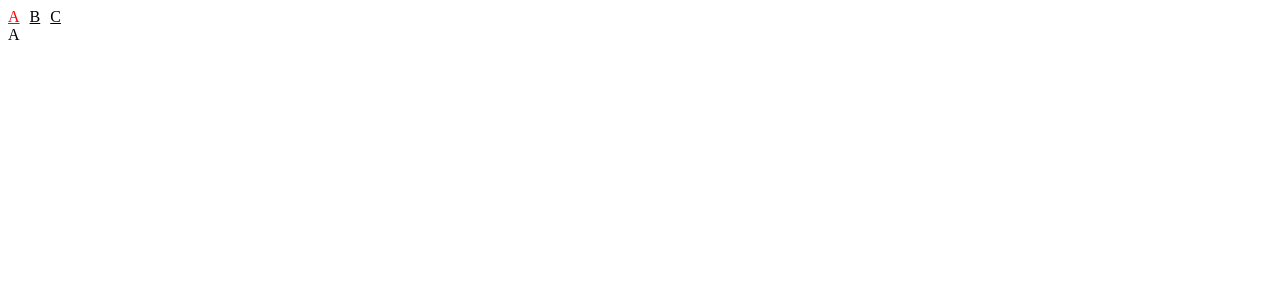
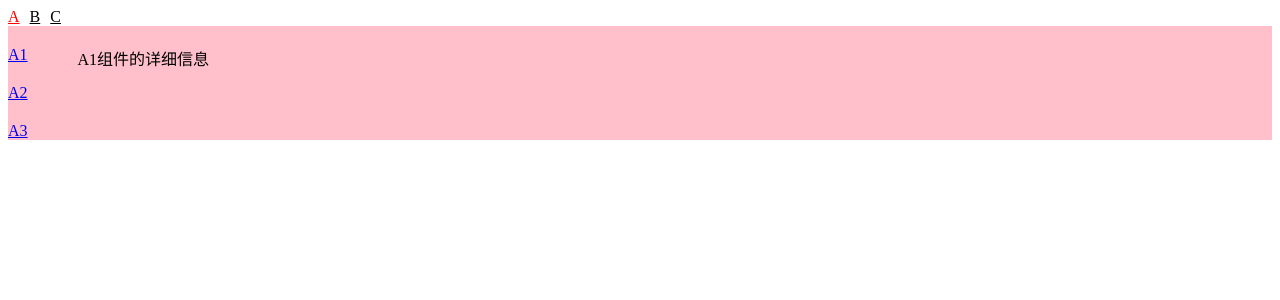
Before and after one commit to stevenliu986/react-router-v6, a React (Vite) app: page /#/a/a1 in a window 1280 px wide. Before the commit this address led to /#/a. Shown: the top 300 px of the page. Built offline with nearby package versions, Linux system fonts and the light colour scheme.

Commit message:
modified:   src/App.jsx 	modified:   src/views/A.jsx 	new file:   src/views/a/A1.jsx 	new file:   src/views/a/A2.jsx 	new file:   src/views/a/A3.jsx

```diff
--- a/src/App.jsx
+++ b/src/App.jsx
@@ -5,6 +5,9 @@ import HomeHead from "./components/HomeHead";
 import A from "./views/A";
 import B from "./views/B";
 import C from "./views/C";
+import A1 from "./views/a/A1";
+import A2 from "./views/a/A2";
+import A3 from "./views/a/A3";
 function App() {
   return (
     <HashRouter>
@@ -23,10 +26,18 @@ function App() {
         */}
         <Routes>
           <Route path="/" element={<Navigate to="/a" />} />
-          <Route path="/a" element={<A />} />
+          <Route path="/a" element={<A />}>
+            {/* V6版本中，要求所有的路由(二级或多级路由)，不再分散到各个组件中编写，
+            而是统一都写在一起进行处理 */}
+            <Route path="/a" element={<Navigate to="/a/a1" />} />
+            <Route path="/a/a1" element={<A1 />} />
+            <Route path="/a/a2" element={<A2 />} />
+            <Route path="/a/a3" element={<A3 />} />
+          </Route>
           <Route path="/b" element={<B />} />
           <Route path="/c" element={<C />} />
-          {/* 如果所有路径都不匹配，就跳到指定的路由地址 */}
+          {/* 如果所有路径都不匹配，就跳到指定的路由地址。可以是404页面，
+          也可以是重定向到指定地址 */}
           <Route path="*" element={<Navigate to="/a" />} />
           {/* <Route
             path="*"
--- a/src/views/A.jsx
+++ b/src/views/A.jsx
@@ -1,7 +1,38 @@
 import React from "react";
+import { Link, Outlet } from "react-router-dom";
+
+import styled from "styled-components";
+
+const DemoBox = styled.div`
+  display: flex;
+  background-color: pink;
+  .menu {
+    margin-right: 50px;
+    a {
+      margin-top: 20px;
+      display: block;
+    }
+  }
+
+  .content {
+    margin-top: 20px;
+  }
+`;
 
 const A = () => {
-  return <div>A</div>;
+  return (
+    <DemoBox>
+      <div className="menu">
+        <Link to="/a/a1">A1</Link>
+        <Link to="/a/a2">A2</Link>
+        <Link to="/a/a3">A3</Link>
+      </div>
+      <div className="content">
+        {/* Outlet：路由容器，用来渲染二（多）级路由匹配的内容 */}
+        <Outlet />
+      </div>
+    </DemoBox>
+  );
 };
 
 export default A;
--- /dev/null
+++ b/src/views/a/A1.jsx
@@ -0,0 +1,7 @@
+import React from "react";
+
+const A1 = () => {
+  return <div className="box">A1组件的详细信息</div>;
+};
+
+export default A1;
--- /dev/null
+++ b/src/views/a/A2.jsx
@@ -0,0 +1,7 @@
+import React from "react";
+
+const A2 = () => {
+  return <div className="box">A2组件的详细信息</div>;
+};
+
+export default A2;
--- /dev/null
+++ b/src/views/a/A3.jsx
@@ -0,0 +1,7 @@
+import React from "react";
+
+const A3 = () => {
+  return <div className="box">A3组件的详细信息</div>;
+};
+
+export default A3;
```
